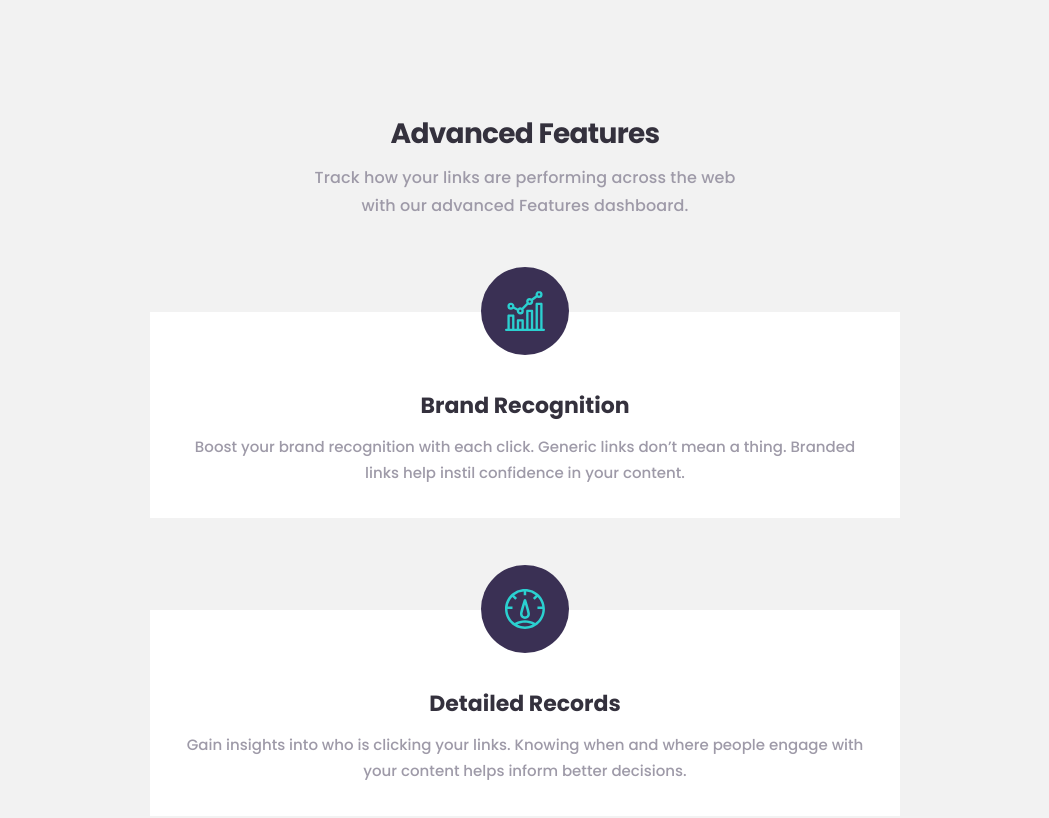
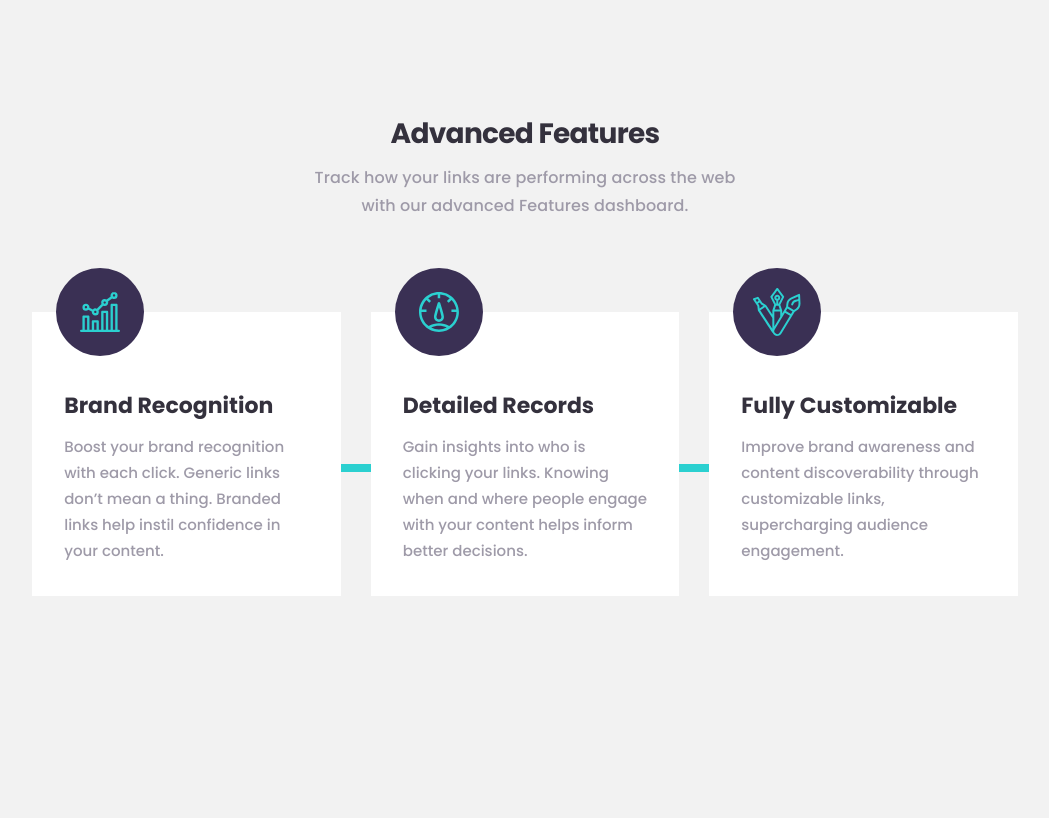
Before and after one commit to tkressma/shortly-landing-page, a React (Create React App) app: page / in a window 1280 px wide. Shown: the part 980-1798 px from the top of the page, without its empty margins (115-1164 px from the left). After the commit the page ends 1776 px from the top, so only its background shows below. Built offline with nearby package versions, Linux system fonts and the light colour scheme.

Commit message:
Add flex to cards for desktop design. Add blue line connecting cards using pseudo element

```diff
--- a/src/components/main/Features/FeatureCard.module.css
+++ b/src/components/main/Features/FeatureCard.module.css
@@ -35,3 +35,15 @@
   justify-content: center;
   align-items: center;
 }
+
+@media (min-width: 1000px) {
+  .feature-card {
+    text-align: left;
+  }
+
+  .feature-card figure {
+    left: 0rem;
+    top: 0;
+    transform: translateX(1.5rem) translateY(-50%);
+  }
+}
--- a/src/components/main/Features/FeatureCards.module.css
+++ b/src/components/main/Features/FeatureCards.module.css
@@ -1,2 +1,32 @@
 .feature-cards {
+  position: relative;
+  display: flex;
+  flex-direction: column;
 }
+
+.feature-cards:before {
+  content: "";
+  width: 0.5rem;
+  height: 80%;
+  position: absolute;
+  top: 10%;
+  left: 50%;
+  transform: translateX(-50%);
+  background-color: #2bd0d0;
+}
+
+@media (min-width: 1000px) {
+  .feature-cards {
+    flex-direction: row;
+    gap: 1.875rem;
+  }
+
+  .feature-cards:before {
+    content: "";
+    width: 80%;
+    height: 0.5rem;
+    position: absolute;
+    top: 65%;
+    background-color: #2bd0d0;
+  }
+}
--- a/src/components/main/Features/Features.module.css
+++ b/src/components/main/Features/Features.module.css
@@ -26,3 +26,9 @@
   max-width: 450px;
   margin: 1rem auto 0;
 }
+
+@media (min-width: 1000px) {
+  .features {
+    max-width: none;
+  }
+}
```
